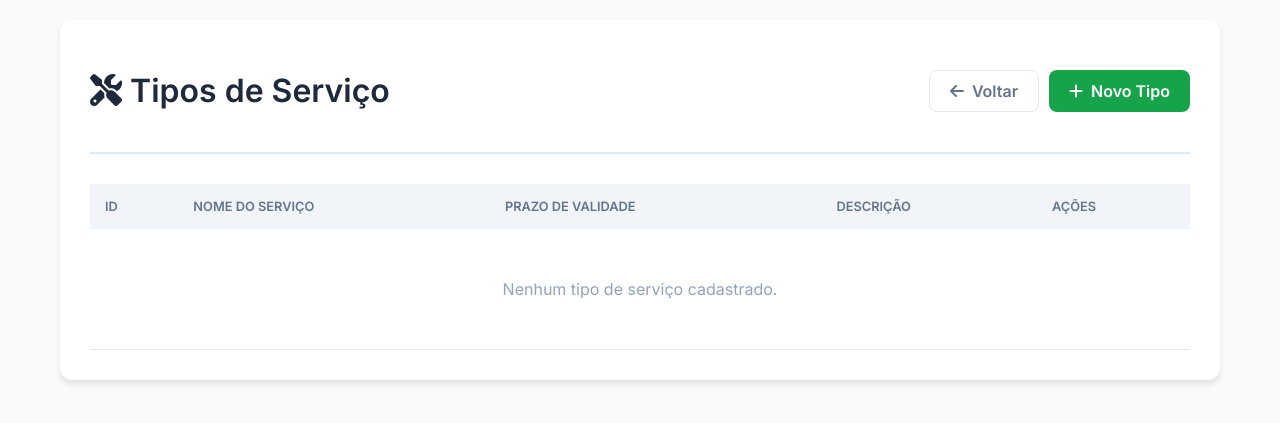
After one commit to FabricioGMV/Sistema-de-Gest-o-CRM, a Flask app: page /tipos-servico in a window 1280 px wide. The commit adds this page. Shown: the top 423 px of the page. Run offline with Flask 3, Linux system fonts and the light colour scheme.

Commit message:
US03 - cadastro de tipos de serviço

```diff
--- a/app.py
+++ b/app.py
@@ -1,12 +1,13 @@
 from flask import Flask
 from model.clientes_model import db
 from controller.clientes_controller import cliente_blueprint
+from controller.servicos_controller import servico_blueprint  # US03
 
 app = Flask(__name__)
 app.secret_key = "chave_mestra"
 
 # 1. Configuração de conexão com o SQL Server
-app.config['SQLALCHEMY_DATABASE_URI'] = r'mssql+pyodbc://.\SQLEXPRESS01/crm_faculdade?driver=ODBC+Driver+17+for+SQL+Server&trusted_connection=yes&Encrypt=no&TrustServerCertificate=yes'
+app.config['SQLALCHEMY_DATABASE_URI'] = r'mssql+pyodbc://.\SQLEXPRESS/crm_faculdade?driver=ODBC+Driver+17+for+SQL+Server&trusted_connection=yes&Encrypt=no&TrustServerCertificate=yes'
 app.config['SQLALCHEMY_TRACK_MODIFICATIONS'] = False
 
 # 2. Configuração de conexão com o MySQL
@@ -18,6 +19,7 @@ db.init_app(app)
 
 # Registra as rotas do Controller
 app.register_blueprint(cliente_blueprint)
+app.register_blueprint(servico_blueprint)  # US03
 
 # Garante que a tabela seja criada no banco ao rodar o arquivo
 with app.app_context():
--- /dev/null
+++ b/controller/servicos_controller.py
@@ -0,0 +1,104 @@
+from datetime import date, timedelta
+from flask import Blueprint, render_template, request, redirect, url_for, flash
+from model.clientes_model import db, Cliente
+from model.servicos_model import TipoServico, ServicoCliente
+
+servico_blueprint = Blueprint('servico', __name__)
+
+
+# ── US03: Listar tipos de serviço ────────────────────────────────────────────
+
+@servico_blueprint.route('/tipos-servico')
+def listar_tipos():
+    tipos = TipoServico.query.all()
+    return render_template('tipos_servico.html', tipos=tipos)
+
+
+# ── US03: Cadastrar tipo de serviço ──────────────────────────────────────────
+
+@servico_blueprint.route('/tipos-servico/novo', methods=['GET', 'POST'])
+def novo_tipo():
+    if request.method == 'POST':
+        nome       = request.form.get('nome', '').strip()
+        prazo_dias = request.form.get('prazo_dias', '').strip()
+        descricao  = request.form.get('descricao', '').strip()
+
+        if not nome or not prazo_dias:
+            flash('Nome e prazo são obrigatórios.', 'error')
+            return render_template('form_tipo_servico.html', tipo=None)
+
+        tipo = TipoServico(nome=nome, prazo_dias=int(prazo_dias), descricao=descricao)
+        db.session.add(tipo)
+        db.session.commit()
+        flash('Tipo de serviço cadastrado com sucesso!', 'success')
+        return redirect(url_for('servico.listar_tipos'))
+
+    return render_template('form_tipo_servico.html', tipo=None)
+
+
+# ── US03: Editar tipo de serviço ─────────────────────────────────────────────
+
+@servico_blueprint.route('/tipos-servico/editar/<int:id>', methods=['GET', 'POST'])
+def editar_tipo(id):
+    tipo = db.session.get(TipoServico, id)
+
+    if request.method == 'POST':
+        tipo.nome       = request.form.get('nome', '').strip()
+        tipo.prazo_dias = int(request.form.get('prazo_dias', 0))
+        tipo.descricao  = request.form.get('descricao', '').strip()
+        db.session.commit()
+        flash('Tipo de serviço atualizado!', 'success')
+        return redirect(url_for('servico.listar_tipos'))
+
+    return render_template('form_tipo_servico.html', tipo=tipo)
+
+
+# ── US03: Excluir tipo de serviço ────────────────────────────────────────────
+
+@servico_blueprint.route('/tipos-servico/excluir/<int:id>', methods=['POST'])
+def excluir_tipo(id):
+    tipo = db.session.get(TipoServico, id)
+    if tipo.servicos:
+        flash('Não é possível excluir: existem serviços vinculados a este tipo.', 'error')
+    else:
+        db.session.delete(tipo)
+        db.session.commit()
+        flash('Tipo de serviço excluído.', 'success')
+    return redirect(url_for('servico.listar_tipos'))
+
+
+# ── US04: Vincular serviço a cliente ─────────────────────────────────────────
+
+@servico_blueprint.route('/servicos/novo', methods=['GET', 'POST'])
+def novo_servico():
+    clientes = Cliente.query.all()
+    tipos    = TipoServico.query.all()
+
+    if request.method == 'POST':
+        cliente_id      = int(request.form.get('cliente_id'))
+        tipo_servico_id = int(request.form.get('tipo_servico_id'))
+        data_execucao   = date.fromisoformat(request.form.get('data_execucao'))
+
+        # RN07 - data de execução não pode ser futura
+        if data_execucao > date.today():
+            flash('A data de execução não pode ser futura (RN07).', 'error')
+            return render_template('form_servico.html', clientes=clientes, tipos=tipos)
+
+        tipo = db.session.get(TipoServico, tipo_servico_id)
+
+        # RN06 - vencimento calculado automaticamente
+        data_vencimento = data_execucao + timedelta(days=tipo.prazo_dias)
+
+        servico = ServicoCliente(
+            cliente_id      = cliente_id,
+            tipo_servico_id = tipo_servico_id,
+            data_execucao   = data_execucao,
+            data_vencimento = data_vencimento,
+            status          = 'Ativo'
+        )
+        db.session.add(servico)
+        db.session.commit()
+        flash('Serviço vinculado com sucesso!', 'success')
+        return redirect(url_for('servico.listar_tipos'))
+
+    return render_template('form_servico.html', clientes=clientes, tipos=tipos)
--- a/templates/index.html
+++ b/templates/index.html
@@ -30,6 +30,9 @@
         <h1><i class="fas fa-briefcase"></i> Sistema Gestão CRM</h1>
         <a href="{{ url_for('cliente.cadastrar_cliente') }}" class="btn btn-success">
             <i class="fas fa-user-plus"></i> Novo Cliente
+        </a>
+        <a href="{{ url_for('servico.listar_tipos') }}" class="btn btn-outline">
+            <i class="fas fa-screwdriver-wrench"></i> Tipos de Serviço
         </a>
     </header>
 
--- /dev/null
+++ b/templates/tipos_servico.html
@@ -0,0 +1,87 @@
+<!DOCTYPE html>
+<html lang="pt-br">
+<head>
+    <meta charset="UTF-8">
+    <meta name="viewport" content="width=device-width, initial-scale=1.0">
+    <title>CRM | Tipos de Serviço</title>
+    <link href="https://fonts.googleapis.com/css2?family=Inter:wght@300;400;600&display=swap" rel="stylesheet">
+    <link rel="stylesheet" href="https://cdnjs.cloudflare.com/ajax/libs/font-awesome/6.4.0/css/all.min.css">
+    <style>
+        :root { --primary-color: #2563eb; --bg-color: #f8fafc; --card-bg: #ffffff; --text-main: #1e293b; --border-color: #e2e8f0; }
+        body { font-family: 'Inter', sans-serif; background-color: var(--bg-color); color: var(--text-main); margin: 0; padding: 20px; }
+        .container { max-width: 1100px; margin: 0 auto; background: var(--card-bg); padding: 30px; border-radius: 12px; box-shadow: 0 4px 6px rgba(0,0,0,0.1); }
+        header { display: flex; justify-content: space-between; align-items: center; margin-bottom: 30px; border-bottom: 2px solid var(--border-color); padding-bottom: 20px; }
+        .btn { padding: 10px 20px; border-radius: 8px; border: none; cursor: pointer; font-weight: 600; display: inline-flex; align-items: center; gap: 8px; text-decoration: none; transition: 0.2s; }
+        .btn-primary { background-color: var(--primary-color); color: white; }
+        .btn-success { background-color: #16a34a; color: white; }
+        .btn-outline { border: 1px solid var(--border-color); background: white; color: #64748b; }
+        table { width: 100%; border-collapse: collapse; }
+        th { background-color: #f1f5f9; text-align: left; padding: 15px; color: #64748b; font-size: 0.8rem; text-transform: uppercase; }
+        td { padding: 15px; border-bottom: 1px solid var(--border-color); }
+        .action-link { color: var(--primary-color); text-decoration: none; font-weight: 600; margin-right: 12px; }
+        .action-link-danger { color: #dc2626; text-decoration: none; font-weight: 600; }
+        .prazo-badge { background: #eff6ff; color: var(--primary-color); padding: 3px 10px; border-radius: 20px; font-size: 0.82rem; font-weight: 600; }
+        .flash-success { background: #dcfce7; color: #166534; padding: 12px 16px; border-radius: 8px; margin-bottom: 16px; }
+        .flash-error   { background: #fee2e2; color: #991b1b; padding: 12px 16px; border-radius: 8px; margin-bottom: 16px; }
+    </style>
+</head>
+<body>
+
+<div class="container">
+    <header>
+        <h1><i class="fas fa-screwdriver-wrench"></i> Tipos de Serviço</h1>
+        <div style="display: flex; gap: 10px;">
+            <a href="{{ url_for('cliente.listar_clientes') }}" class="btn btn-outline">
+                <i class="fas fa-arrow-left"></i> Voltar
+            </a>
+            <a href="{{ url_for('servico.novo_tipo') }}" class="btn btn-success">
+                <i class="fas fa-plus"></i> Novo Tipo
+            </a>
+        </div>
+    </header>
+
+    {% with messages = get_flashed_messages(with_categories=true) %}
+        {% for category, message in messages %}
+            <div class="flash-{{ category }}"><i class="fas fa-circle-info"></i> {{ message }}</div>
+        {% endfor %}
+    {% endwith %}
+
+    <table>
+        <thead>
+            <tr>
+                <th>ID</th>
+                <th>Nome do Serviço</th>
+                <th>Prazo de Validade</th>
+                <th>Descrição</th>
+                <th>Ações</th>
+            </tr>
+        </thead>
+        <tbody>
+            {% for tipo in tipos %}
+            <tr>
+                <td>#{{ tipo.id }}</td>
+                <td>{{ tipo.nome }}</td>
+                <td><span class="prazo-badge"><i class="fas fa-clock"></i> {{ tipo.prazo_dias }} dias</span></td>
+                <td style="color:#64748b;">{{ tipo.descricao or '—' }}</td>
+                <td>
+                    <a href="{{ url_for('servico.editar_tipo', id=tipo.id) }}" class="action-link">
+                        <i class="fas fa-edit"></i> Editar
+                    </a>
+                    <form action="{{ url_for('servico.excluir_tipo', id=tipo.id) }}" method="POST" style="display:inline;" onsubmit="return confirm('Excluir este tipo de serviço?')">
+                        <button type="submit" style="background:none; border:none; cursor:pointer;" class="action-link-danger">
+                            <i class="fas fa-trash"></i> Excluir
+                        </button>
+                    </form>
+                </td>
+            </tr>
+            {% else %}
+            <tr>
+                <td colspan="5" style="text-align: center; padding: 50px; color: #94a3b8;">Nenhum tipo de serviço cadastrado.</td>
+            </tr>
+            {% endfor %}
+        </tbody>
+    </table>
+</div>
+
+</body>
+</html>
```
Also changed, not shown: model/servicos_model.py (added, +38 -0 lines), templates/form_tipo_servico.html (added, +83 -0 lines).
